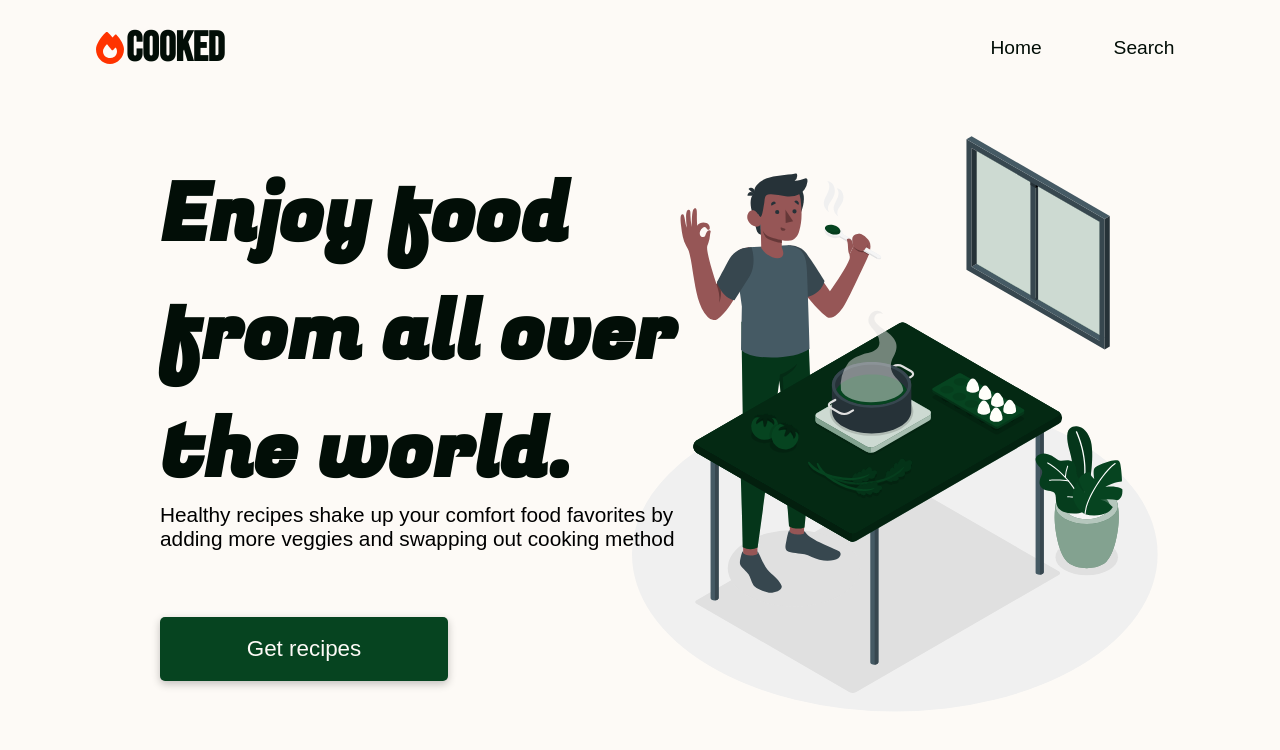
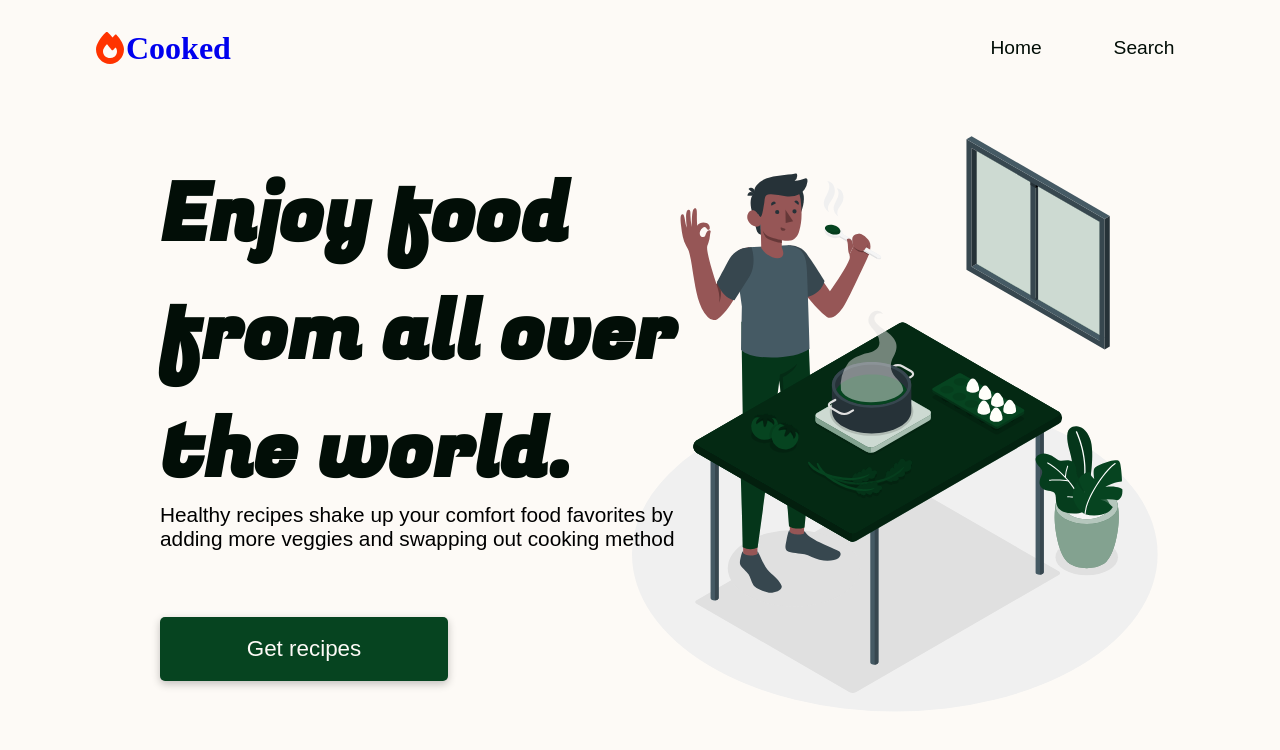
Before and after one commit to brunovdsa/cooked, a React (Create React App) app: page / in a window 1280 px wide. Shown: the top 750 px of the page. Built offline with nearby package versions, Linux system fonts and the light colour scheme; a web font is replaced by a local one.

Commit message:
Tabs on header cursor pointer fixed

```diff
--- a/src/components/Header/index.tsx
+++ b/src/components/Header/index.tsx
@@ -14,7 +14,7 @@ export function HeaderComponent() {
         <Link to={'/'} className='home-link'>
           <div className='title'>
             <TitleIcon />
-            <H1 className={'teste'} content={'Cooked'} />
+            <H1 content={'Cooked'} />
           </div>
         </Link>
         <div className='tab-group'>
--- a/src/components/Tabs/styles.scss
+++ b/src/components/Tabs/styles.scss
@@ -27,6 +27,8 @@
     border: solid transparent 2px;
 
     transition: 0.2s;
+
+    cursor: pointer;
   }
 
   .link {
```
